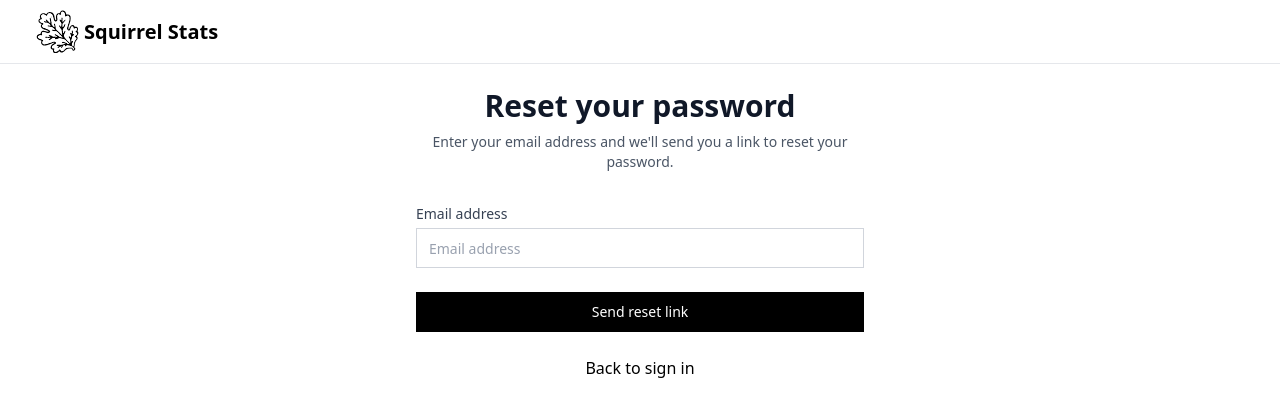
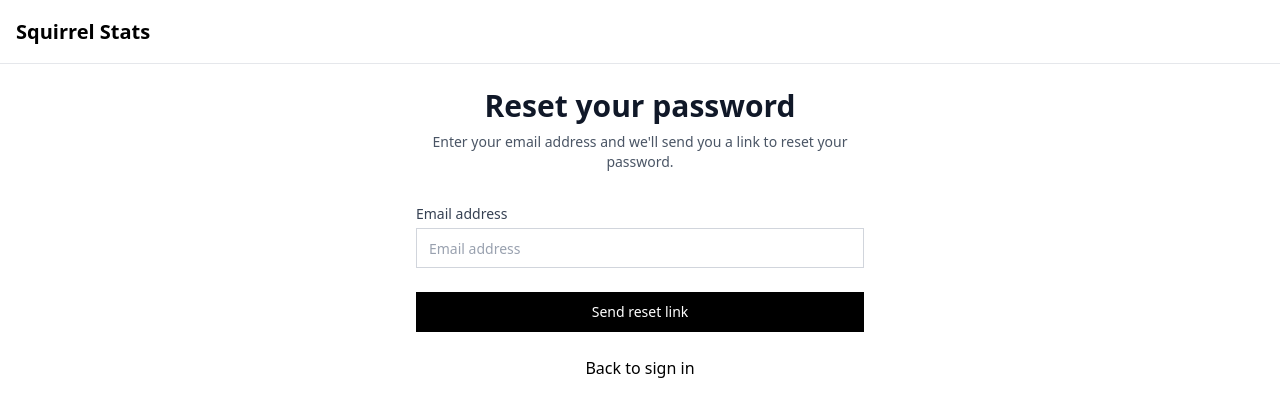
Before and after one commit to joshuawootonn/squirrel-stats, a Next.js app in the folder app/: page /forgot-password in a window 1280 px wide. Shown: the top 416 px of the page. Built offline with nearby package versions, Linux system fonts and the light colour scheme; no server answers.

Commit message:
chore: remove logo from header

```diff
--- a/app/src/components/Header.tsx
+++ b/app/src/components/Header.tsx
@@ -24,13 +24,6 @@ export function Header() {
     <header className="flex justify-between items-center p-4 gap-4 h-16 border-b border-gray-200">
       <div className="flex items-center">
         <Link href="/" className="flex items-center gap-2">
-          <Image
-            src="/leaf-logo.svg"
-            alt="Squirrel Stats Logo"
-            width={24}
-            height={24}
-            className="w-15 h-15 -rotate-45 translate-x-3"
-          />
           <h1 className="text-xl font-bold">Squirrel Stats</h1>
         </Link>
       </div>
```
